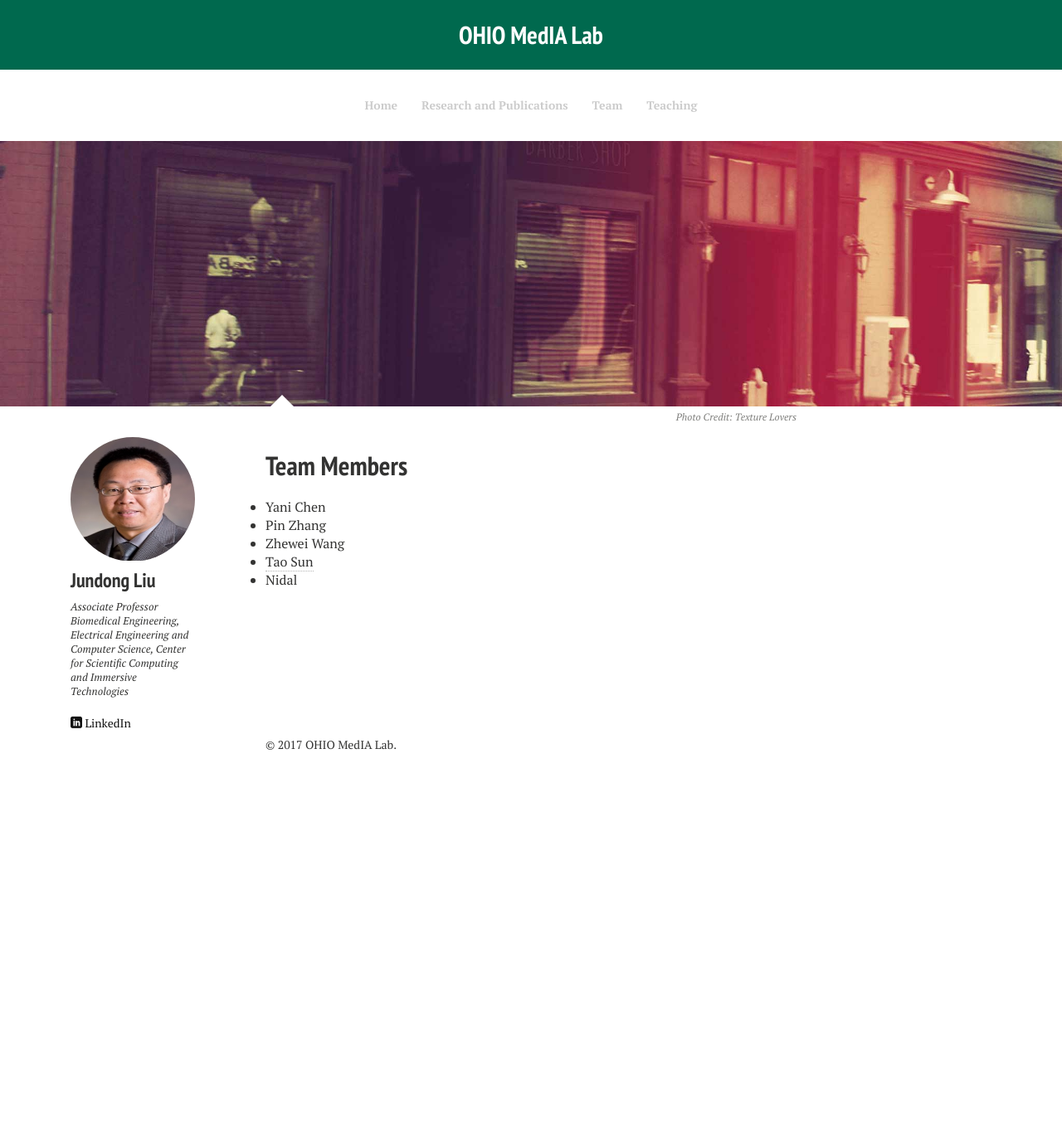
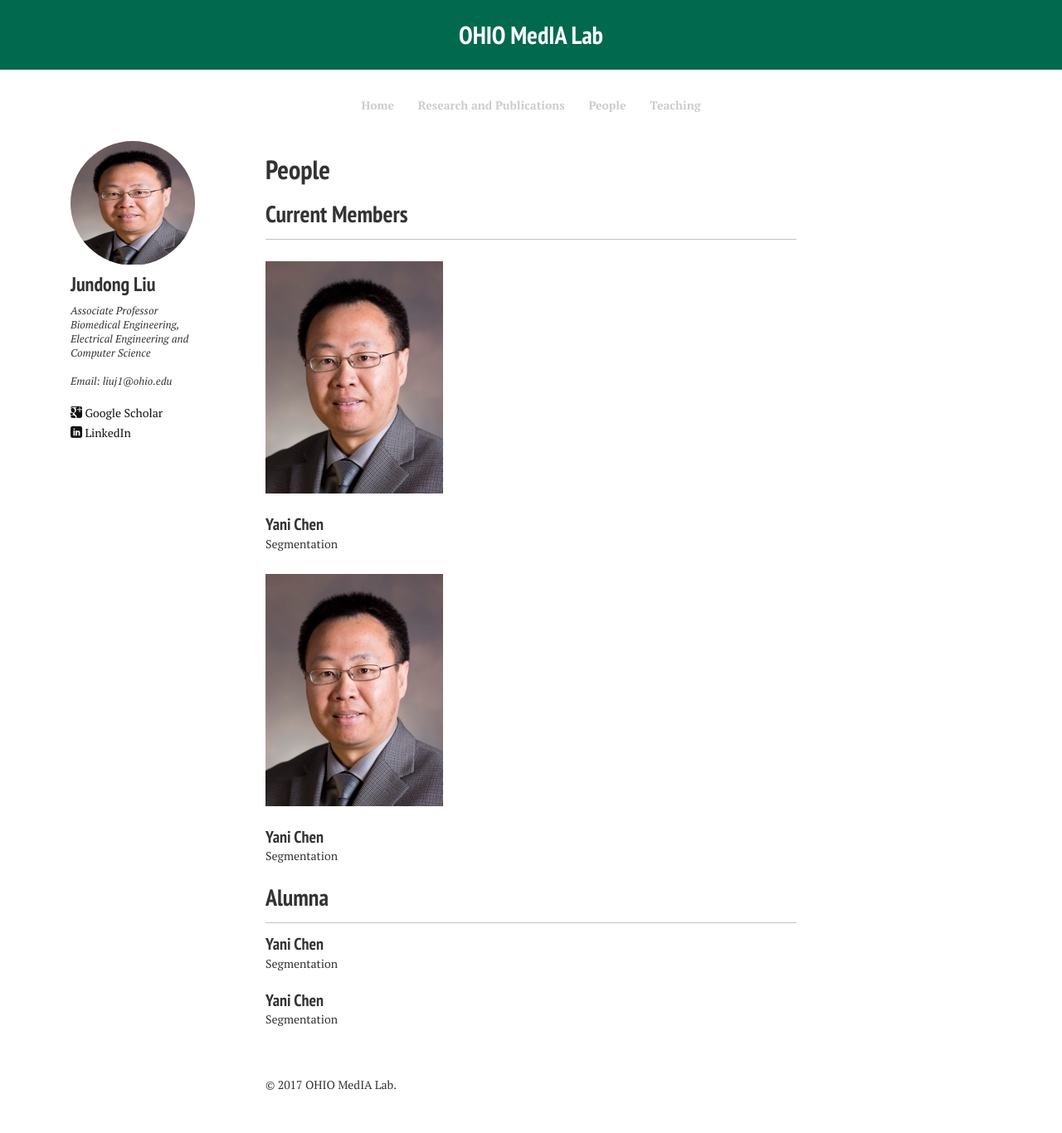
Before and after one commit to ouliu1/website, a Jekyll site: the page built from Jekyll-HMFAYSAL-V2-Theme/team.md, in a window 1280 px wide. Shown: the whole page at 83% size. Built offline with Jekyll 4.4.1, drawn with Linux system fonts in a browser that asks for light colours; nearby versions of some CDN libraries; before the commit the page ends 956 px from its top, so only the background shows below that.

Commit message:
Modified team member page.

```diff
--- a/Jekyll-HMFAYSAL-V2-Theme/_config.yml
+++ b/Jekyll-HMFAYSAL-V2-Theme/_config.yml
@@ -2,15 +2,15 @@ title:            OHIO MedIA Lab
 tagline:          Life without Pants!
 description:      An awesome Jekyll theme by Engineer Hossain Mohd Faysal featuring a slide out drawer navigation for mobile browsers.
 # Your site's domain goes here. Leave localhost server or blank when working locally.
-url:              http://v2.theevilgenius.tk
+url:              http://media.cs.ohio.edu
 
 # Owner/author information
 owner:
   name:           Jundong Liu
   avatar:         bio-photo.jpg
   bio:            "Associate Professor
-Biomedical Engineering, Electrical Engineering and Computer Science, Center for Scientific Computing and Immersive Technologies"
-  email:          liu1@ohio.edu
+Biomedical Engineering, Electrical Engineering and Computer Science"
+  email:          liuj1@ohio.edu
   # Social networking links are used in author-bio sidebar. Update and remove as you like.
   # To register at HMFAYSAL SOCIAL, visit http://social.hmfaysal.tk
   twitter:
@@ -38,10 +38,26 @@ links:
     url: /
   - title: Research and Publications
     url: /research/
-  - title: Team
+  - title: People
     url: /team/
   - title: Teaching
     url: /teach/
+
+members:
+  - name: Yani Chen
+    url: http://www.ohio.edu
+    bio: Segmentation
+  - name: Yani Chen
+    url: http://www.ohio.edu
+    bio: Segmentation
+
+alumna:
+  - name: Yani Chen
+    url: http://www.ohio.edu
+    bio: Segmentation
+  - name: Yani Chen
+    url: http://www.ohio.edu
+    bio: Segmentation
 
 # http://en.wikipedia.org/wiki/List_of_tz_database_time_zones
 timezone:    America/New_York
--- a/Jekyll-HMFAYSAL-V2-Theme/_includes/_author-bio.html
+++ b/Jekyll-HMFAYSAL-V2-Theme/_includes/_author-bio.html
@@ -1,10 +1,17 @@
-<img src="{{ site.url }}/images/{{ site.owner.avatar }}" class="bio-photo" alt="{{ site.owner.name }} bio photo"></a>
+<img src="{{ site.url }}/images/{{ site.owner.avatar }}" class="bio-photo" alt="{{ site.owner.name }} bio photo"></img>
 <h3>{{ site.owner.name }}</h3>
-<p>{{ site.owner.bio }}</p>
+<p>{{ site.owner.bio }}
+{% if site.owner.email %}
+</br>
+</br>
+Email: {{ site.owner.email }}
+{% endif %}
+</p>
 {% if site.owner.hmfaysalsocial %}<a href="http://social.hmfaysal.tk/index.php?a=profile&u={{ site.owner.hmfaysalsocial }}" class="author-social" target="_blank"><i class="icon-droplet"></i> HMFaysal Social</a>{% endif %}
 {% if site.owner.twitter %}<a href="http://twitter.com/{{ site.owner.twitter }}" class="author-social" target="_blank"><i class="icon-twitter"></i> Twitter</a>{% endif %}
 {% if site.owner.facebook %}<a href="http://facebook.com/{{ site.owner.facebook }}" class="author-social" target="_blank"><i class="icon-facebook"></i> Facebook</a>{% endif %}
 {% if site.owner.google_plus %}<a href="{{ site.owner.google_plus }}" class="author-social" target="_blank"><i class="icon-google-plus"></i> Google+</a>{% endif %}
+{% if site.owner.google_scholar %}<a href="https://scholar.google.com/citations?user={{ site.owner.google_scholar }}" class="author-social" target="_blank"><i class="icon-google-plus"></i> Google Scholar</a>{% endif %}
 {% if site.owner.linkedin %}<a href="http://linkedin.com/in/{{ site.owner.linkedin }}" class="author-social" target="_blank"><i class="icon-linkedin"></i> LinkedIn</a>{% endif %}
 {% if site.owner.instagram %}<a href="http://instagram.com/{{ site.owner.instagram }}" class="author-social" target="_blank"><i class="icon-instagram"></i> Instagram</a>{% endif %}
 {% if site.owner.github %}<a href="http://github.com/{{ site.owner.github }}" class="author-social" target="_blank"><i class="icon-github"></i> Github</a>{% endif %}
--- /dev/null
+++ b/Jekyll-HMFAYSAL-V2-Theme/_layouts/team.html
@@ -0,0 +1,38 @@
+<!doctype html>
+<!--[if lt IE 7]><html class="no-js lt-ie9 lt-ie8 lt-ie7" lang="en"> <![endif]-->
+<!--[if (IE 7)&!(IEMobile)]><html class="no-js lt-ie9 lt-ie8" lang="en"><![endif]-->
+<!--[if (IE 8)&!(IEMobile)]><html class="no-js lt-ie9" lang="en"><![endif]-->
+<!--[if gt IE 8]><!--> <html class="no-js" lang="en"><!--<![endif]-->
+<head>
+{% include _head.html %}
+</head>
+
+<body class="articles" itemscope itemtype="http://schema.org/WebPage">
+
+{% include _browser-upgrade.html %}
+
+{% include _navigation.html %}
+
+{% if page.image.feature %}<div class="image-wrap">
+  <img src="{{ site.url }}/images/{{ page.image.feature }}" alt="{{ page.title }} feature image" itemprop="primaryImageOfPage">
+  {% if page.image.credit %}<span class="image-credit">Photo Credit: <a href="{{ page.image.creditlink }}">{{ page.image.credit }}</a></span>{% endif %}
+</div><!-- /.image-wrap -->{% endif %}
+
+<div class="article-author-side">
+  {% include _author-bio.html %}
+</div>
+
+<div id="index" itemprop="mainContentOfPage" itemscope itemtype="http://schema.org/Blog">
+  {{ content }}
+</div><!-- /#index -->
+
+<div class="footer-wrap">
+  <footer>
+    {% include _footer.html %}
+  </footer>
+</div><!-- /.footer-wrap -->
+
+{% include _scripts.html %}
+
+</body>
+</html>
--- a/Jekyll-HMFAYSAL-V2-Theme/team.md
+++ b/Jekyll-HMFAYSAL-V2-Theme/team.md
@@ -1,18 +1,30 @@
 ---
-layout: page
+layout: team
 permalink: /team/index.html
-title: Team Members
-tagline: HMFAYSAL V2, a Jekyll Theme
-tags: [team, Jekyll, theme, responsive]
-modified: 9-9-2013
-image:
-  feature: texture-feature-02.jpg
-  credit: Texture Lovers
-  creditlink: http://texturelovers.com
+title: People
+tagline: A List of People
+tags: [blog, graphic design]
 ---
 
-* Yani Chen
-* Pin Zhang
-* Zhewei Wang
-* [Tao Sun](https://tao-sun.github.io/)
-* Nidal
+<h1 itemprop="name">{{ page.title }}</h1>
+
+<h3>Current Members</h3>
+
+
+  {% for member in site.members %}
+<article itemscope itemtype="http://schema.org/BlogPosting" itemprop="blogPost">
+      <h5><img src="{{ site.url }}/images/{{ site.owner.avatar }}" class="bio-photo" alt="{{ site.owner.name }} bio photo"></h5>
+      <h2 itemprop="headline"><a href="{{ site.url }}{{ post.url }}" rel="bookmark" title="{{ post.title }}">{{ member.name }}</a></h2>
+      <p itemprop="text">{{ member.bio }}</p>
+</article>
+  {% endfor %}
+
+<h3>Alumna</h3>
+
+
+  {% for member in site.alumna %}
+<article itemscope itemtype="http://schema.org/BlogPosting" itemprop="blogPost">
+      <h2 itemprop="headline"><a href="{{ site.url }}{{ post.url }}" rel="bookmark" title="{{ post.title }}">{{ member.name }}</a></h2>
+      <p itemprop="text">{{ member.bio }}</p>
+</article>
+  {% endfor %}
```
Also changed, not shown: 14 other files.
